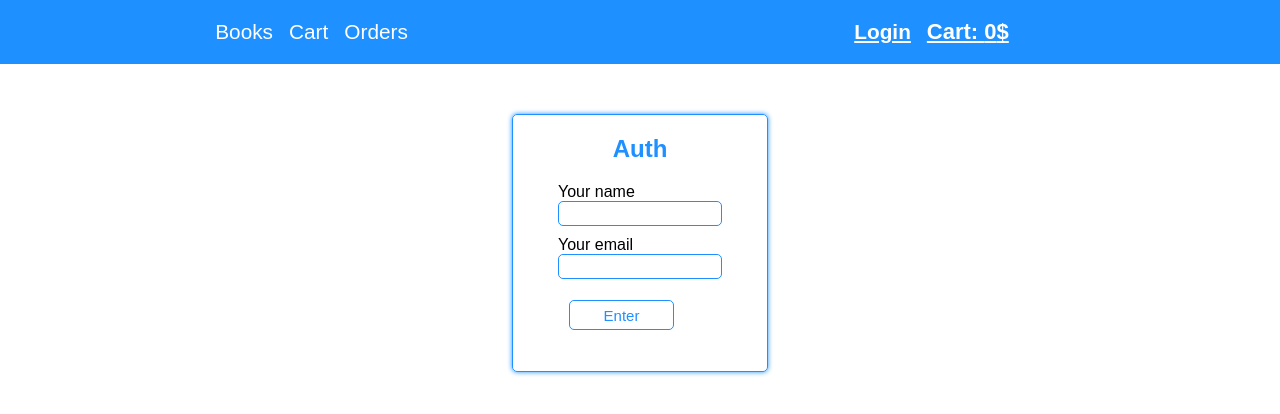
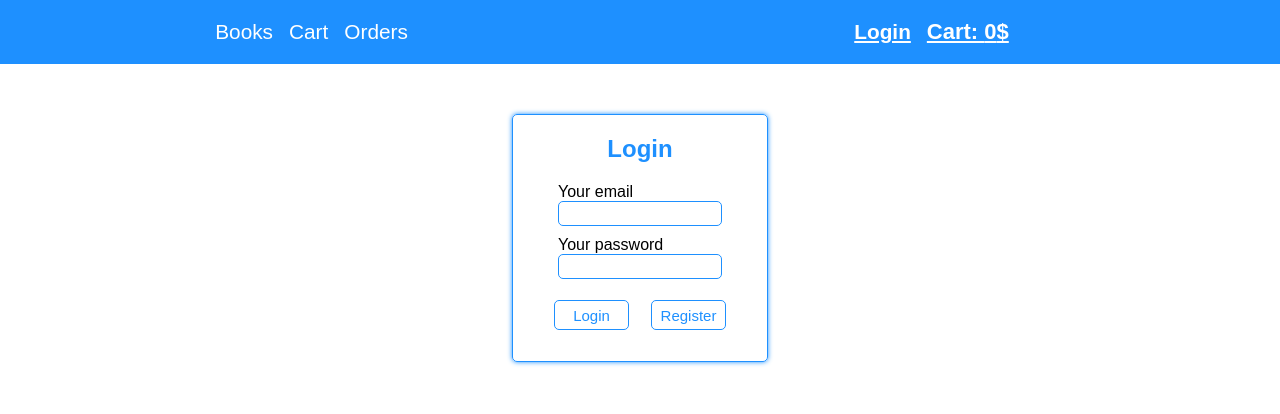
Before and after one commit to sanchey92/book-shop_frontend, a React (Create React App) app: page /login in a window 1280 px wide. Shown: the top 414 px of the page. Built offline with nearby package versions, Linux system fonts and the light colour scheme; no server answers.

Commit message:
Start working with Login page

```diff
--- a/src/components/Login/Login.css
+++ b/src/components/Login/Login.css
@@ -12,3 +12,7 @@
   color: dodgerblue;
   margin-bottom: 20px;
 }
+
+.form-buttons {
+  display: flex;
+}
--- a/src/components/Login/Login.tsx
+++ b/src/components/Login/Login.tsx
@@ -2,10 +2,11 @@ import React, {ChangeEvent, FC, FormEvent, useState} from "react";
 import './Login.css'
 
 const Login: FC = () => {
-  const formData = {name: '', email: ''}
+
+  const formData = {email: '', password: ''}
   const [data, setData] = useState(formData)
 
-  const handleInputChange = (event: ChangeEvent<HTMLInputElement>) => {
+  const handleInputChange = (event: ChangeEvent<HTMLInputElement>): void => {
     const {name, value} = event.currentTarget;
     setData({...data, [name]: value})
   }
@@ -19,27 +20,28 @@ const Login: FC = () => {
   return (
     <div className='container'>
       <form className='auth-form' onSubmit={submitHandler}>
-        <h4>Auth</h4>
-        <div className='form-control'>
-          <label htmlFor="name">Your name</label>
-          <input
-            type='text'
-            name='name'
-            value={data.name}
-            onChange={handleInputChange}
-          />
-        </div>
+        <h4>Login</h4>
         <div className='form-control'>
           <label htmlFor="name">Your email</label>
           <input
-            type='text'
+            type='email'
             name='email'
             value={data.email}
             onChange={handleInputChange}
           />
         </div>
         <div className='form-control'>
-          <button type="submit" className='btn'>Enter</button>
+          <label htmlFor="name">Your password</label>
+          <input
+            type='password'
+            name='password'
+            value={data.password}
+            onChange={handleInputChange}
+          />
+        </div>
+        <div className='form-buttons'>
+          <button type="submit" className='btn'>Login</button>
+          <button type="submit" className='btn'>Register</button>
         </div>
       </form>
     </div>
--- a/src/pages/OrdersPage/OrdersPage.tsx
+++ b/src/pages/OrdersPage/OrdersPage.tsx
@@ -25,7 +25,7 @@ const OrdersPage: FC = () => {
           const {totalPrice, _id, products} = el
           return (
             <Order
-              key={el.user.userId}
+              key={el._id}
               id={_id}
               products={products}
               totalPrice={totalPrice}
```
